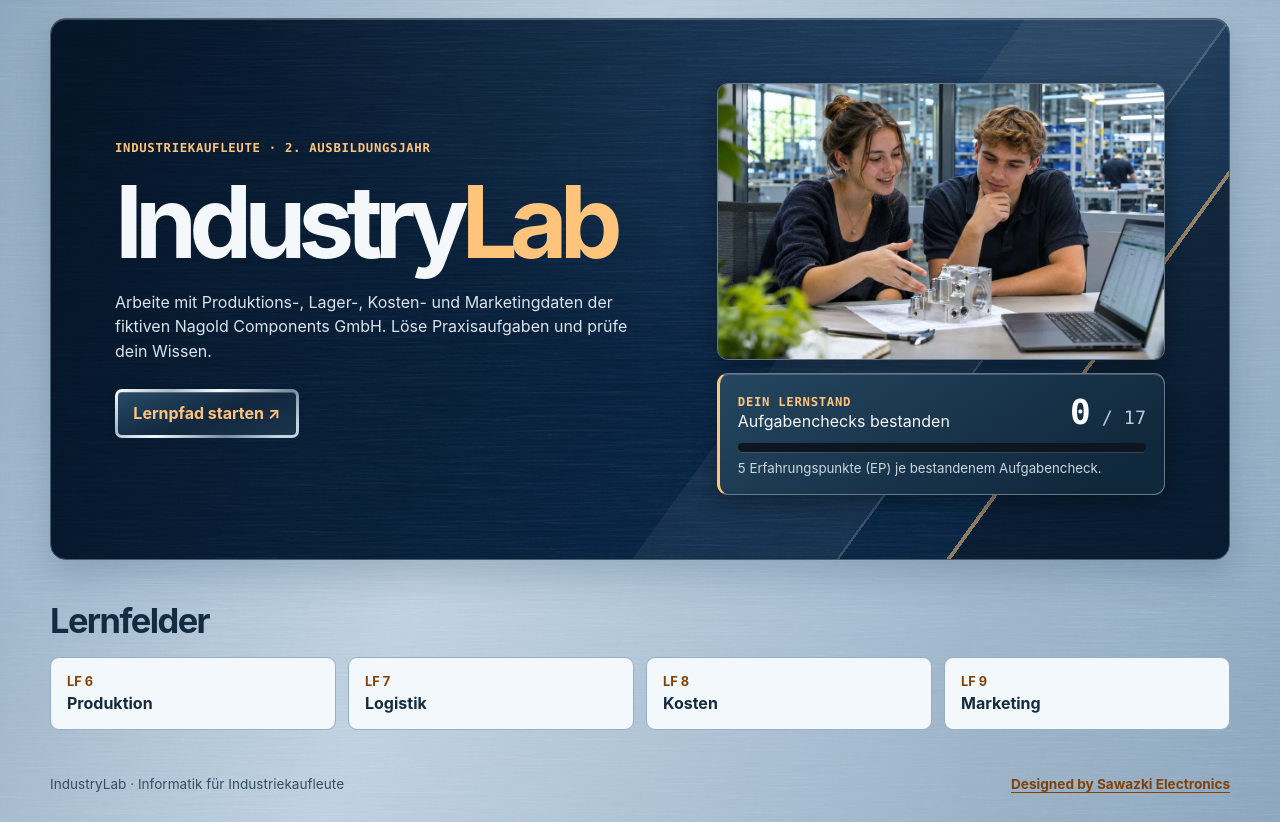
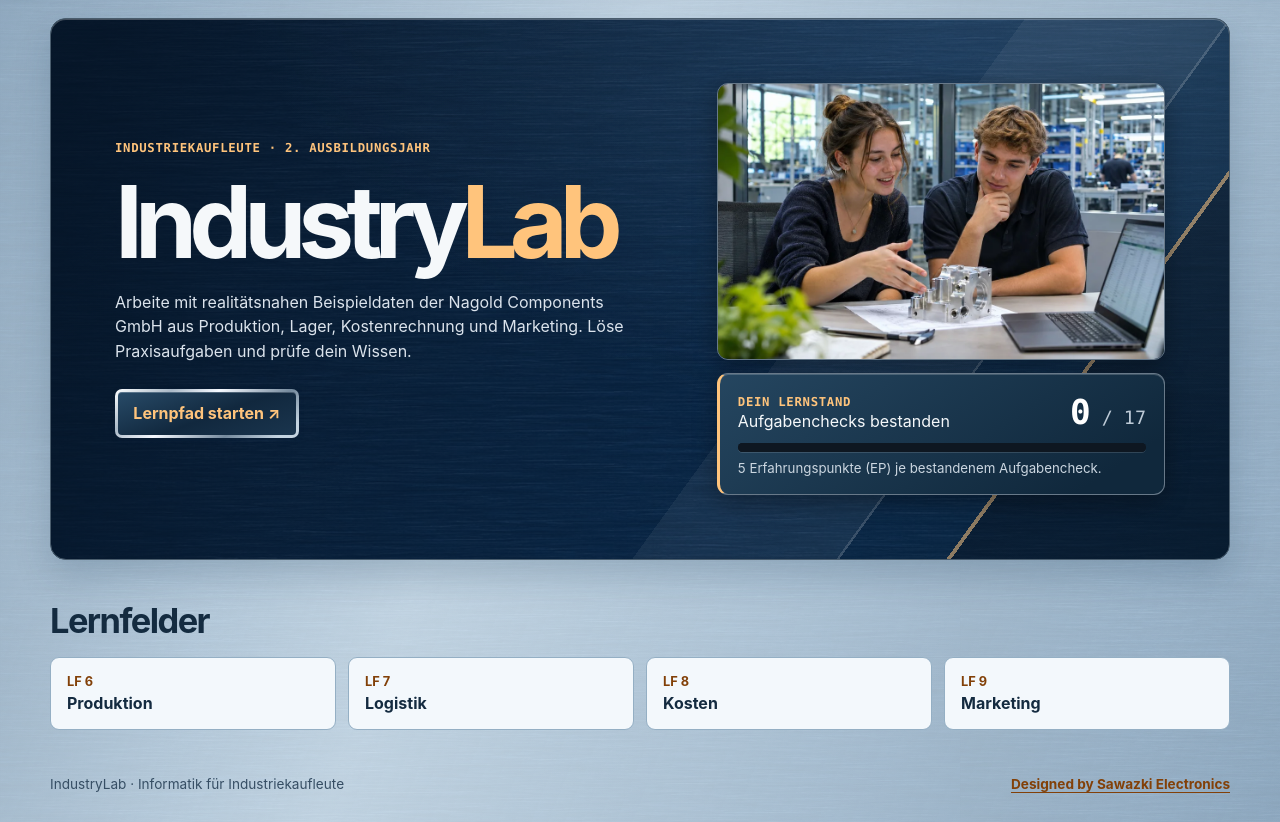
Before and after one commit to JakobSawazki/industrylab-web, a plain HTML site: page index.html in a window 1280 px wide. Shown: the part 102-924 px from the top of the page. Drawn offline with Linux system fonts and the light colour scheme.

Commit message:
Publish the revised IndustryLab home introduction

```diff
--- a/index.html
+++ b/index.html
@@ -45,7 +45,7 @@
       <div class="hero-copy">
         <p class="eyebrow">Industriekaufleute · 2. Ausbildungsjahr</p>
         <h1>Industry<span>Lab</span></h1>
-        <p class="intro">Arbeite mit Produktions-, Lager-, Kosten- und Marketingdaten der fiktiven Nagold Components GmbH. Löse Praxisaufgaben und prüfe dein Wissen.</p>
+        <p class="intro">Arbeite mit realitätsnahen Beispieldaten der Nagold Components GmbH aus Produktion, Lager, Kostenrechnung und Marketing. Löse Praxisaufgaben und prüfe dein Wissen.</p>
         <a class="button" id="continue" href="./lernpfad.html">Lernpfad starten <span aria-hidden="true">↗</span></a>
       </div>
       <div class="hero-visual">
```
